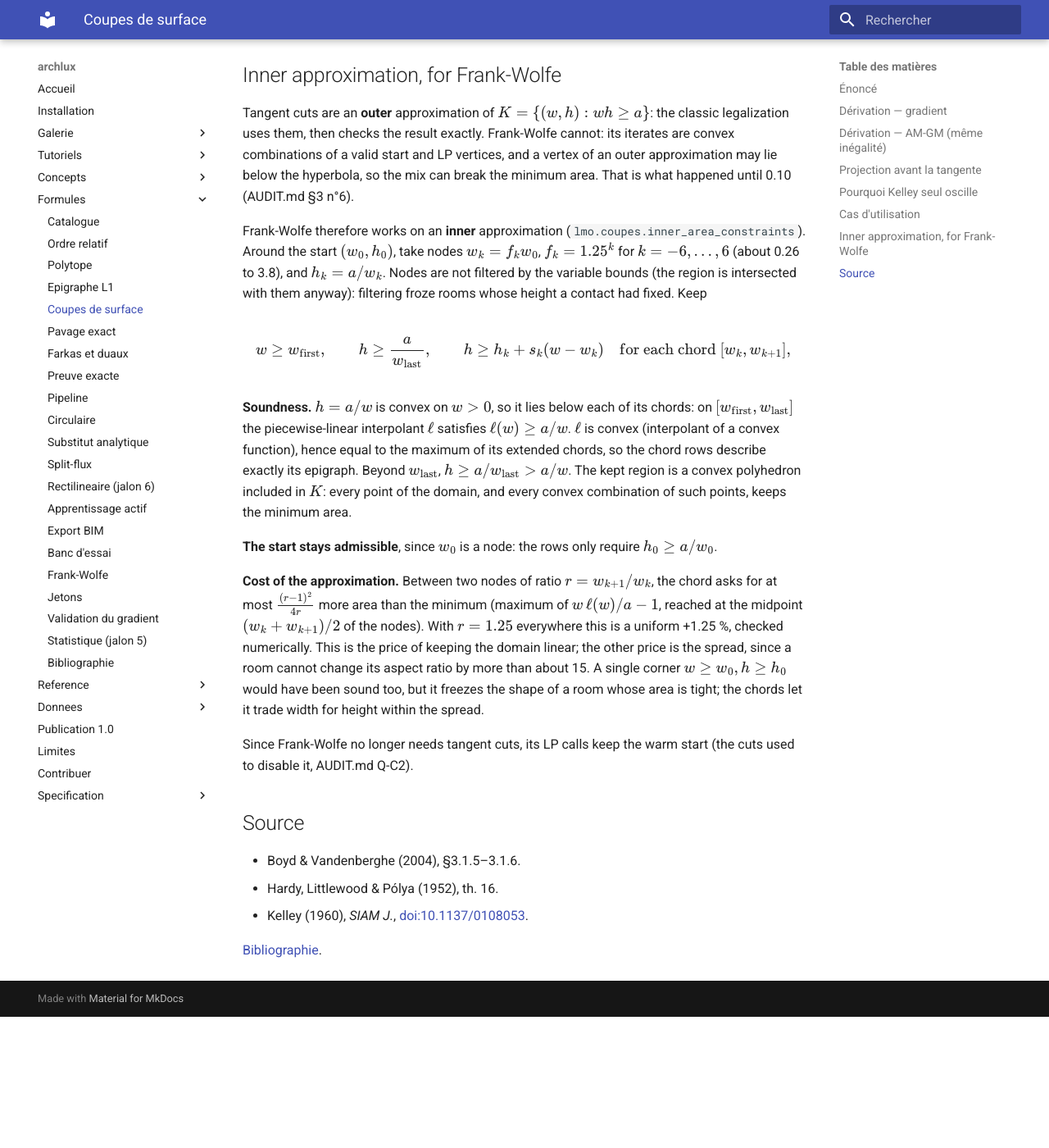
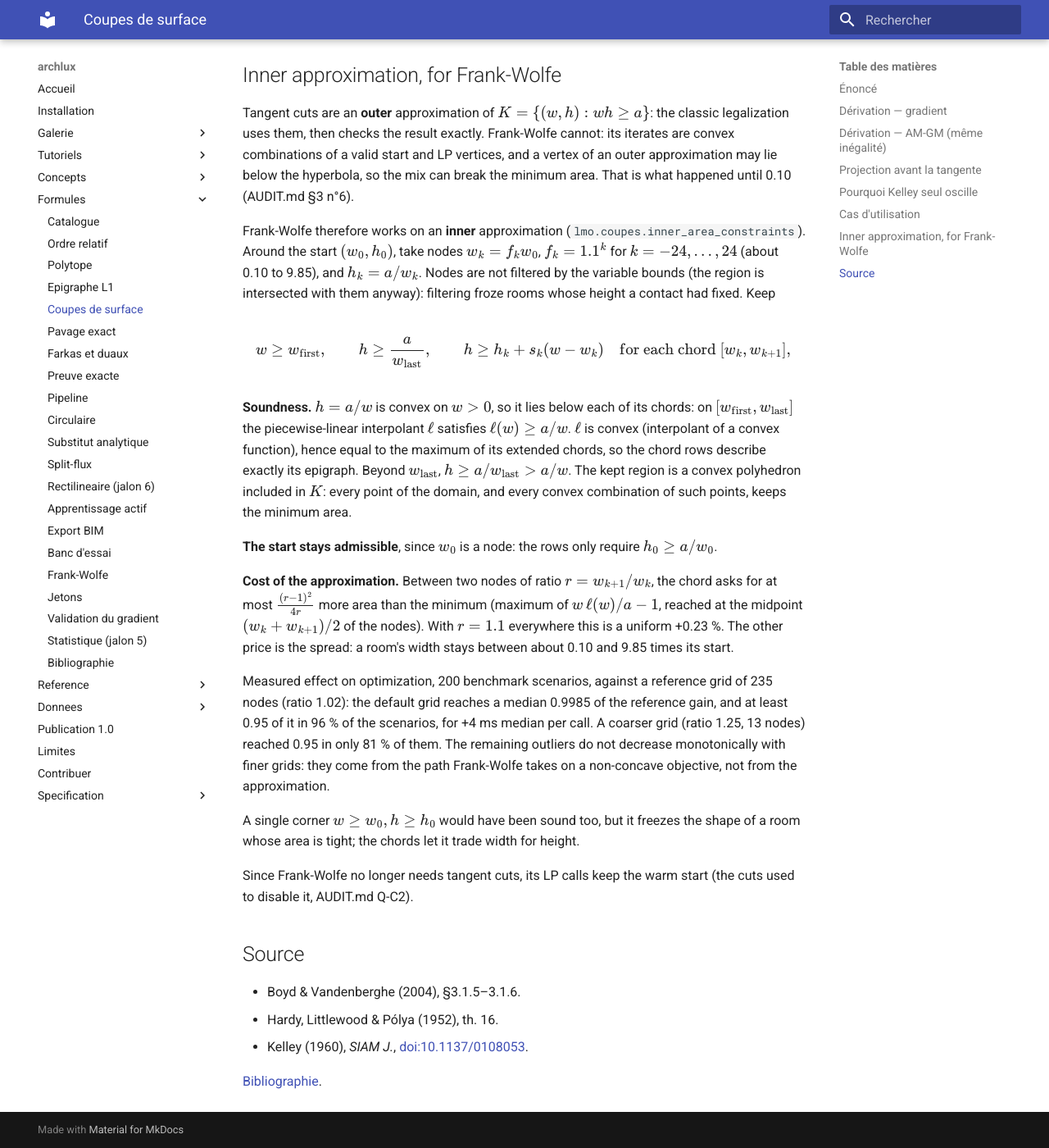
Before and after one commit to joeylukoji/archlux, an MkDocs documentation site: the page built from docs/formules/coupes-surface.md, in a window 1280 px wide and 1400 px high, scrolled down 2212 px. Shown: the whole window at 82% size. Built offline with MkDocs 1.6.1 and Material for MkDocs 9.7.7, drawn with Linux system fonts in a browser that asks for light colours; before the commit the page ends 3452 px from its top, so only the background shows below that.

Commit message:
Refine the inner-area grid to ratio 1.1 after measuring its optimization cost
Measured on the 200 benchmark scenarios against a 235-node reference grid:
the 1.25-ratio grid reached at least 0.95 of the reference gain in 81 % of
scenarios, the 1.1-ratio grid (49 nodes, width 0.10 to 9.85 times the
start) in 96 %, median 0.9985, for +4 ms median; extra area per chord drops
to 0.23 %. Remaining outliers are not monotonic in the grid (1.15 does
worse than 1.25 at the minimum): they come from Frank-Wolfe's path on a
non-concave objective. Against the code before batch 1.2, on the 33
scenarios it already handled: median gain 4.3 % -> 4.6 %, objective ratio
0.99 to 1.02. Numbers recorded in the docstring, coupes-surface.md,
CHANGELOG and PLAN.md.

Co-Authored-By: Claude Opus 5.5 <noreply@anthropic.com>

```diff
--- a/docs/formules/coupes-surface.md
+++ b/docs/formules/coupes-surface.md
@@ -99,7 +99,7 @@ area. That is what happened until 0.10 (AUDIT.md §3 n°6).
 
 Frank-Wolfe therefore works on an **inner** approximation
 (`lmo.coupes.inner_area_constraints`). Around the start \((w_0, h_0)\), take nodes
-\(w_k = f_k w_0\), \(f_k = 1.25^k\) for \(k = -6, \dots, 6\) (about 0.26 to 3.8), and
+\(w_k = f_k w_0\), \(f_k = 1.1^k\) for \(k = -24, \dots, 24\) (about 0.10 to 9.85), and
 \(h_k = a / w_k\). Nodes are not filtered by the variable bounds (the region is
 intersected with them anyway): filtering froze rooms whose height a contact had fixed.
 Keep
@@ -124,11 +124,18 @@ convex combination of such points, keeps the minimum area.
 **Cost of the approximation.** Between two nodes of ratio \(r = w_{k+1}/w_k\), the
 chord asks for at most \(\frac{(r-1)^2}{4r}\) more area than the minimum (maximum of
 \(w\,\ell(w)/a - 1\), reached at the midpoint \((w_k + w_{k+1})/2\) of the nodes). With
-\(r = 1.25\) everywhere this is a uniform +1.25 %, checked numerically. This is the
-price of keeping the domain linear; the other price is the spread, since a room cannot
-change its aspect ratio by more than about 15. A single corner \(w \ge w_0, h \ge h_0\) would have been
-sound too, but it freezes the shape of a room whose area is tight; the chords let it
-trade width for height within the spread.
+\(r = 1.1\) everywhere this is a uniform +0.23 %. The other price is the spread: a room's
+width stays between about 0.10 and 9.85 times its start.
+
+Measured effect on optimization, 200 benchmark scenarios, against a reference grid of
+235 nodes (ratio 1.02): the default grid reaches a median 0.9985 of the reference gain,
+and at least 0.95 of it in 96 % of the scenarios, for +4 ms median per call. A coarser
+grid (ratio 1.25, 13 nodes) reached 0.95 in only 81 % of them. The remaining outliers do
+not decrease monotonically with finer grids: they come from the path Frank-Wolfe takes
+on a non-concave objective, not from the approximation.
+
+A single corner \(w \ge w_0, h \ge h_0\) would have been sound too, but it freezes the
+shape of a room whose area is tight; the chords let it trade width for height.
 
 Since Frank-Wolfe no longer needs tangent cuts, its LP calls keep the warm start
 (the cuts used to disable it, AUDIT.md Q-C2).
```
Also changed, not shown: CHANGELOG.md (+4 -2 lines), PLAN.md (+8 -5 lines), benchmarks/guarantees/README.md (+7 -0 lines), 1 other file.
